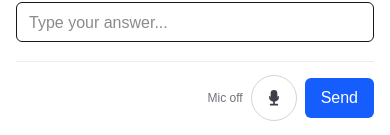
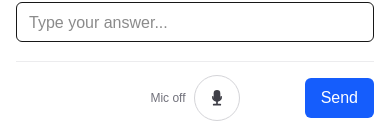
Before and after one commit to gona04/automated-form-filler, a Next.js app: page /chat in a window 390 px wide. Shown: the part 706-841 px from the top of the page. Built offline with nearby package versions, Linux system fonts and the light colour scheme.

Commit message:
Center microphone control in bottom row

```diff
--- a/components/MessageInput.tsx
+++ b/components/MessageInput.tsx
@@ -55,9 +55,14 @@ export function MessageInput() {
           />
         </div>
         <div className="h-px bg-zinc-200/70" />
-        <div className="flex h-12 items-center justify-end gap-2">
-          <SpeechButton inputId={INPUT_ID} />
-          <button disabled={isStreaming} className="rounded-md bg-blue-600 px-4 py-2 text-white disabled:opacity-50" type="submit">Send</button>
+        <div className="grid h-12 grid-cols-3 items-center">
+          <div />
+          <div className="flex justify-center">
+            <SpeechButton inputId={INPUT_ID} />
+          </div>
+          <div className="flex justify-end">
+            <button disabled={isStreaming} className="rounded-md bg-blue-600 px-4 py-2 text-white disabled:opacity-50" type="submit">Send</button>
+          </div>
         </div>
       </form>
       {lastError ? <p className="mt-2 text-sm text-red-600">Error: {lastError}</p> : null}
```
